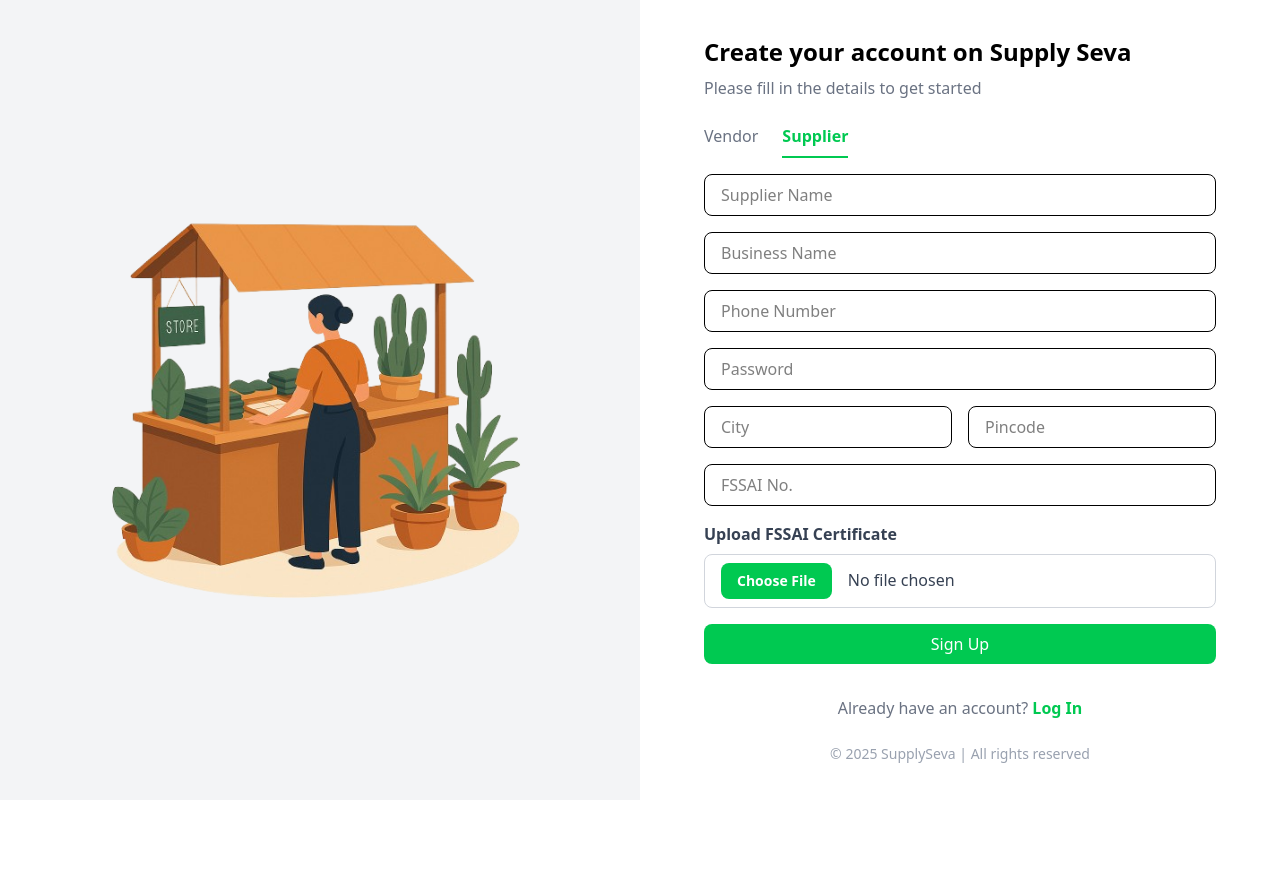
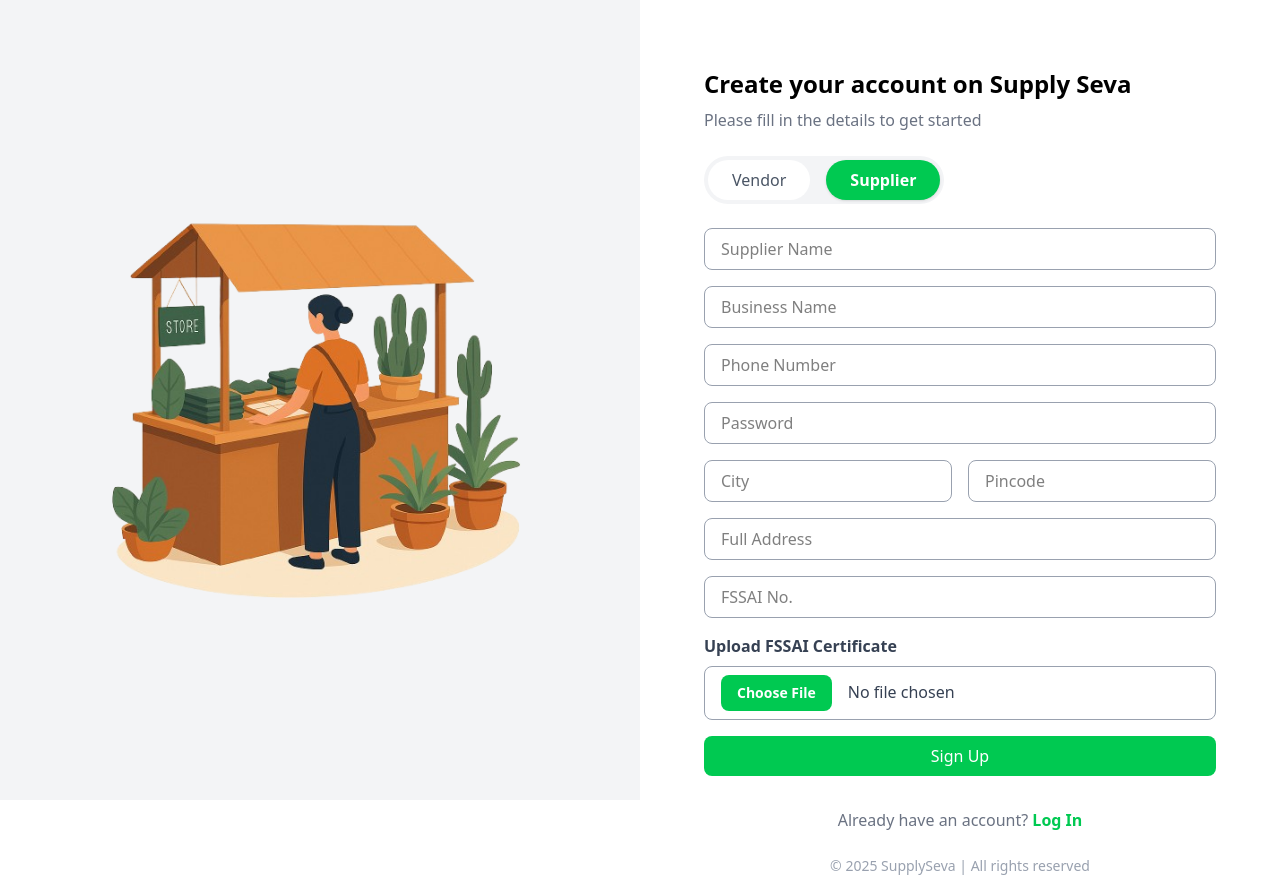
Before and after one commit to Chirag1724/SupplySeva, a React (Vite) app: page /signup in a window 1280 px wide. Both pictures are taken after a click on the button "Supplier". Before the commit the page ends 800 px from the top, so only its background shows below. Built offline with nearby package versions, Linux system fonts and the light colour scheme.

Commit message:
fixes signup page

```diff
--- a/pages/Signup.jsx
+++ b/pages/Signup.jsx
@@ -16,34 +16,36 @@
 
       {/* Right Form Section */}
       <div className="w-1/2 flex flex-col justify-center px-16">
-        <h1 className="text-2xl font-bold mb-2">Create your account on Supply Seva</h1>
+        <h1 className="text-2xl font-bold mb-2 mt-36">Create your account on Supply Seva</h1>
         <p className="text-gray-500 mb-6">
           Please fill in the details to get started
         </p>
 
         {/* Role Toggle */}
-        <div className="flex gap-6 mb-4">
+        {/* Role Toggle */}
+<div className="flex gap-4 mb-6 bg-gray-100 p-1 rounded-full w-fit">
   <button
     onClick={() => setRole("vendor")}
-            className={`pb-2 border-b-2 ${
+    className={`px-6 py-2 rounded-full transition duration-200 ${
       role === "vendor"
-                ? "border-green-500 text-green-500 font-semibold"
-                : "border-transparent text-gray-500"
+        ? "bg-green-500 text-white font-semibold shadow"
+        : "bg-white text-gray-600"
     }`}
   >
     Vendor
   </button>
   <button
     onClick={() => setRole("supplier")}
-            className={`pb-2 border-b-2 ${
+    className={`px-6 py-2 rounded-full transition duration-200 ${
       role === "supplier"
-                ? "border-green-500 text-green-500 font-semibold"
-                : "border-transparent text-gray-500"
+        ? "bg-green-500 text-white font-semibold shadow"
+        : "bg-white text-gray-600"
     }`}
   >
     Supplier
   </button>
 </div>
+
 
         {/* Form */}
         <form className="space-y-4">
@@ -52,33 +54,33 @@
               <input
                 type="text"
                 placeholder="Vendor Name"
-                className="w-full border rounded-lg px-4 py-2 focus:outline-none focus:ring-2 focus:ring-green-400"
+                className="w-full border border-gray-400 rounded-lg px-4 py-2 focus:outline-none focus:ring-2 focus:ring-green-400"
               />
               <input
                 type="text"
                 placeholder="Business Name"
-                className="w-full border rounded-lg px-4 py-2 focus:outline-none focus:ring-2 focus:ring-green-400"
+                className="w-full border border-gray-400 rounded-lg px-4 py-2 focus:outline-none focus:ring-2 focus:ring-green-400"
               />
               <input
                 type="text"
                 placeholder="Phone Number"
-                className="w-full border rounded-lg px-4 py-2 focus:outline-none focus:ring-2 focus:ring-green-400"
+                className="w-full border border-gray-400 rounded-lg px-4 py-2 focus:outline-none focus:ring-2 focus:ring-green-400"
               />
               <input
                 type="password"
                 placeholder="Password"
-                className="w-full border rounded-lg px-4 py-2 focus:outline-none focus:ring-2 focus:ring-green-400"
+                className="w-full border border-gray-400 rounded-lg px-4 py-2 focus:outline-none focus:ring-2 focus:ring-green-400"
               />
               <div className="flex gap-4">
                 <input
                   type="text"
                   placeholder="City"
-                  className="w-1/2 border rounded-lg px-4 py-2 focus:outline-none focus:ring-2 focus:ring-green-400"
+                  className="w-1/2 border border-gray-400 rounded-lg px-4 py-2 focus:outline-none focus:ring-2 focus:ring-green-400"
                 />
                 <input
                   type="text"
                   placeholder="Pincode"
-                  className="w-1/2 border rounded-lg px-4 py-2 focus:outline-none focus:ring-2 focus:ring-green-400"
+                  className="w-1/2 border border-gray-400 rounded-lg px-4 py-2 focus:outline-none focus:ring-2 focus:ring-green-400"
                 />
               </div>
 
@@ -86,60 +88,68 @@
           ) : (
            <>
   <input
-                  type="Supplier"
+    type="text"
     placeholder="Supplier Name"
-                  className="w-full border rounded-lg px-4 py-2 focus:outline-none focus:ring-2 focus:ring-green-400"
+    className="w-full border border-gray-400 rounded-lg px-4 py-2 focus:outline-none focus:ring-2 focus:ring-green-400"
   />
   <input
     type="text"
     placeholder="Business Name"
-                className="w-full border rounded-lg px-4 py-2 focus:outline-none focus:ring-2 focus:ring-green-400"
+    className="w-full border border-gray-400 rounded-lg px-4 py-2 focus:outline-none focus:ring-2 focus:ring-green-400"
   />
   <input
     type="text"
     placeholder="Phone Number"
-                className="w-full border rounded-lg px-4 py-2 focus:outline-none focus:ring-2 focus:ring-green-400"
+    className="w-full border border-gray-400 rounded-lg px-4 py-2 focus:outline-none focus:ring-2 focus:ring-green-400"
   />
   <input
     type="password"
     placeholder="Password"
-                className="w-full border rounded-lg px-4 py-2 focus:outline-none focus:ring-2 focus:ring-green-400"
+    className="w-full border border-gray-400 rounded-lg px-4 py-2 focus:outline-none focus:ring-2 focus:ring-green-400"
   />
   <div className="flex gap-4">
     <input
       type="text"
       placeholder="City"
-                  className="w-1/2 border rounded-lg px-4 py-2 focus:outline-none focus:ring-2 focus:ring-green-400"
+      className="w-1/2 border border-gray-400 rounded-lg px-4 py-2 focus:outline-none focus:ring-2 focus:ring-green-400"
     />
     <input
       type="text"
       placeholder="Pincode"
-                  className="w-1/2 border rounded-lg px-4 py-2 focus:outline-none focus:ring-2 focus:ring-green-400"
+      className="w-1/2 border border-gray-400 rounded-lg px-4 py-2 focus:outline-none focus:ring-2 focus:ring-green-400"
     />
   </div>
+
+  {/* 🔥 New Address Field */}
+  <input
+    type="text"
+    placeholder="Full Address"
+    className="w-full border border-gray-400 rounded-lg px-4 py-2 focus:outline-none focus:ring-2 focus:ring-green-400"
+  />
+
   <input
     type="text"
     placeholder="FSSAI No."
-                className="w-full border rounded-lg px-4 py-2 focus:outline-none focus:ring-2 focus:ring-green-400"
+    className="w-full border border-gray-400 rounded-lg px-4 py-2 focus:outline-none focus:ring-2 focus:ring-green-400"
   />
-             <div class="w-full">
+  <div className="w-full">
     <label
-                for="fssai"
-                class="block text-gray-700 font-semibold mb-2"
+      htmlFor="fssai"
+      className="block text-gray-700 border-gray-400 font-semibold mb-2"
     >
       Upload FSSAI Certificate
     </label>
     <input
       id="fssai"
       type="file"
-                class="w-full text-gray-700 bg-white border border-gray-300 rounded-lg cursor-pointer
+      className="w-full text-gray-700 bg-white border border-gray-400 rounded-lg cursor-pointer
         px-4 py-2 focus:outline-none focus:ring-2 focus:ring-green-400 file:mr-4 file:py-2
         file:px-4 file:rounded-lg file:border-0 file:text-sm file:font-semibold
         file:bg-green-500 file:text-white hover:file:bg-green-600"
     />
   </div>
+</>
 
-            </>
           )}
 
           <button
```
Lines whose indentation alone changed are shown as unchanged.
